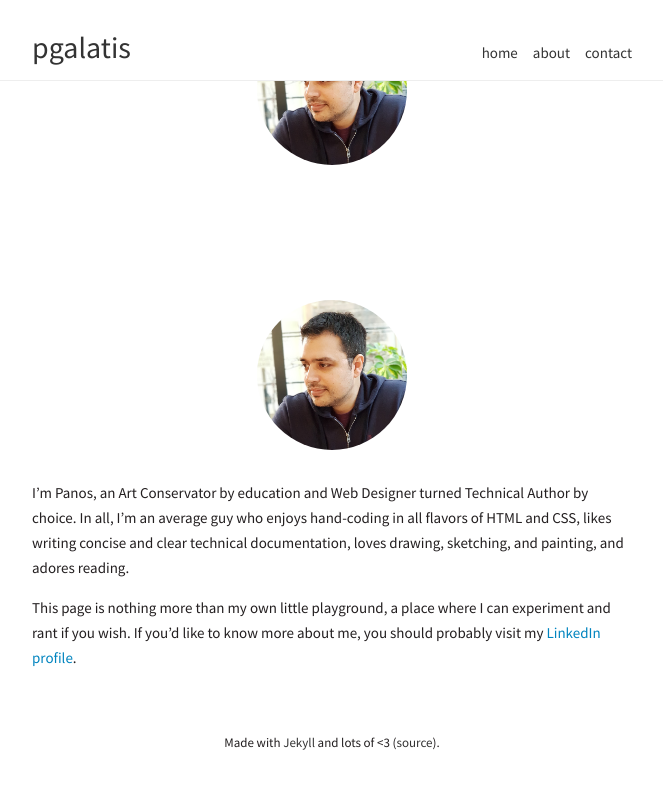
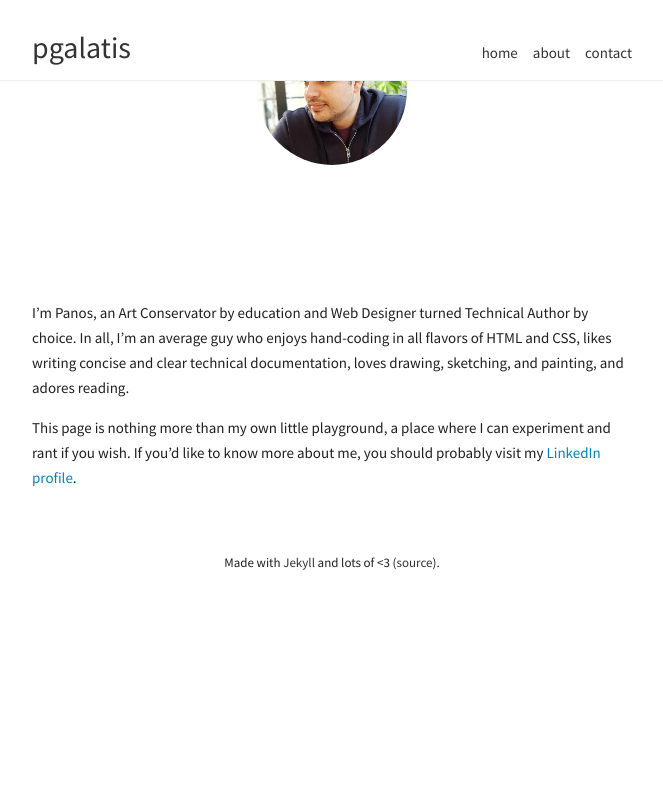
Before and after one commit to pgalatis/pgalatis.github.io, a Jekyll site: the page built from about.md, in a window 1280 px wide. Shown: the top 789 px of the page, without its empty margins (308-971 px from the left). Built offline with Jekyll 4.4.1, drawn with Linux system fonts in a browser that asks for light colours; nearby versions of some CDN libraries.

Commit message:
Update about.md

```diff
--- a/about.md
+++ b/about.md
@@ -3,8 +3,6 @@ title: About
 layout: page
 ---
 
-<img src="https://pgalatis.github.io/images/me.jpg" title="Me" class="profile">
-
 I'm Panos, an Art Conservator by education and Web Designer turned Technical Author by choice. In all, I'm an average guy who enjoys hand-coding in all flavors of HTML and CSS, likes writing concise and clear technical documentation, loves drawing, sketching, and painting, and adores reading.
 
 This page is nothing more than my own little playground, a place where I can experiment and rant if you wish. If you'd like to know more about me, you should probably visit my <a href="https://www.linkedin.com/in/pgalatis/">LinkedIn profile</a>.
```
